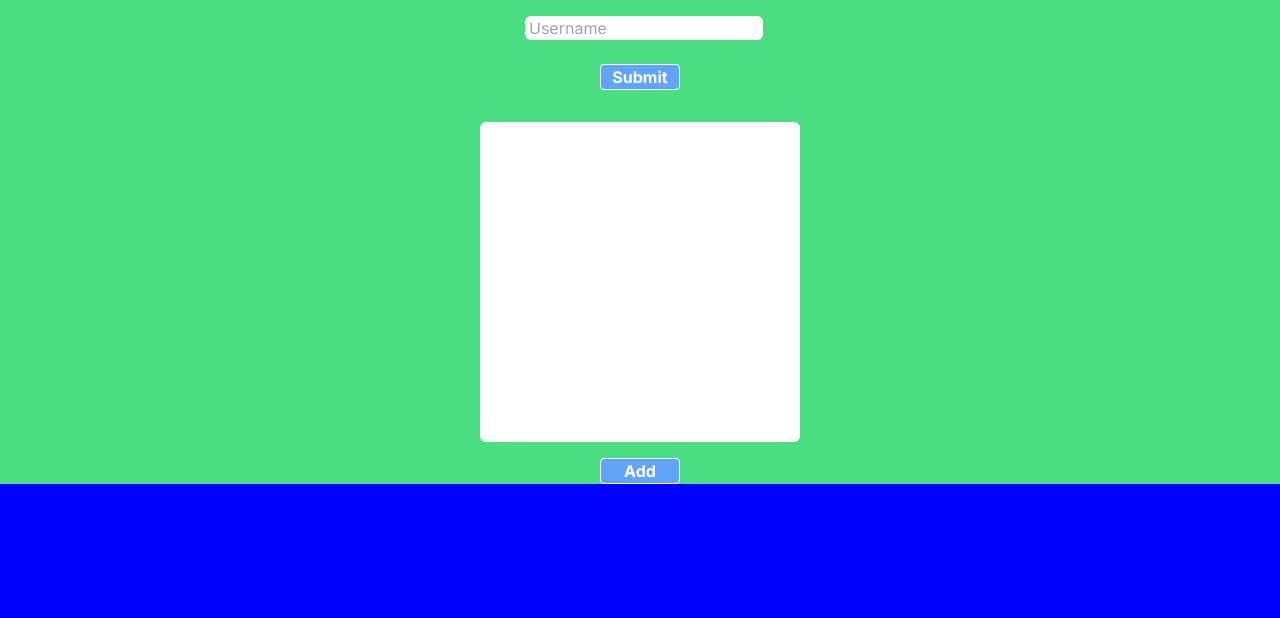
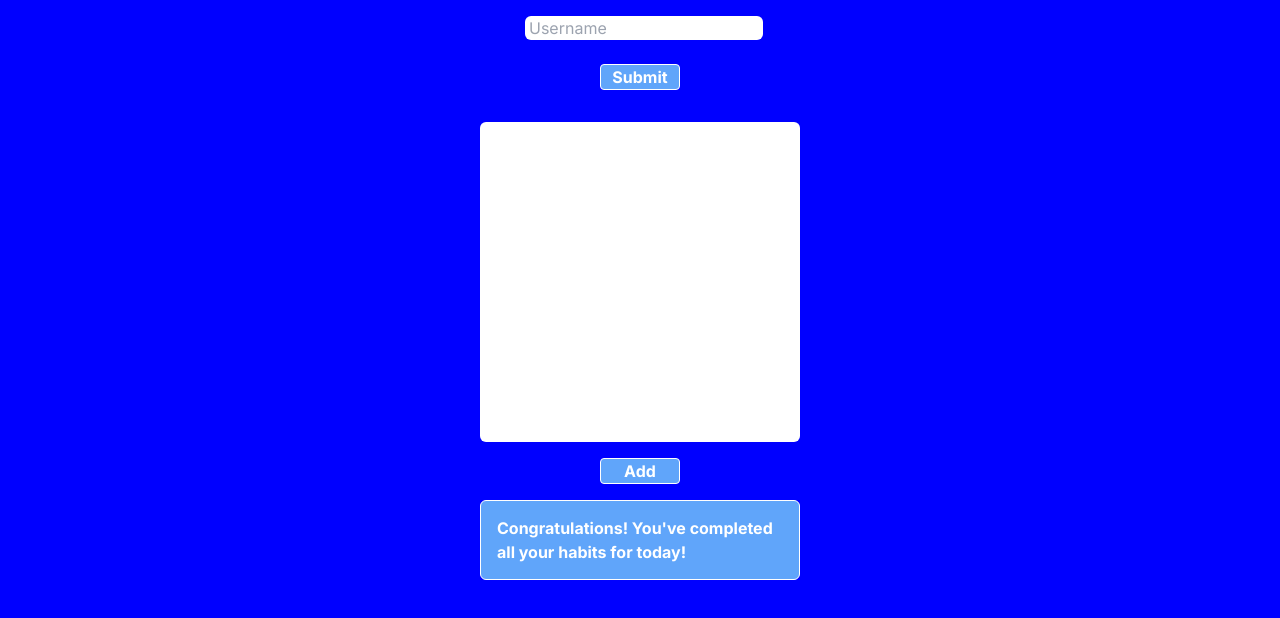
Before and after one commit to EricCui2005/habit-tracker, a Next.js app: page /task-page in a window 1280 px wide. Shown: the top 618 px of the page. Built offline with nearby package versions, Linux system fonts and the light colour scheme.

Commit message:
Habit completion message

```diff
--- a/src/app/task-page/page.tsx
+++ b/src/app/task-page/page.tsx
@@ -83,7 +83,7 @@ export default function TaskPage() {
         setAdd(!add);
     }
     return (
-      <div className={`flex flex-col justify-center items-center ${completed ? 'bg-green-400' : 'bg-blue'}`}>
+      <div className={`flex flex-col justify-center items-center`}>
         <form className="m-4 flex flex-col items-center gap-6" onSubmit={handleSubmit}>
             <div>
                 <label>
@@ -108,6 +108,10 @@ export default function TaskPage() {
             </div>
             <button type="submit" className="border border-solid border-white w-20 rounded bg-blue-400 font-bold text-center">Submit</button>
         </form>}
+        {completed &&
+          <div className="m-4 p-4 text-white bg-blue-400 w-80 h-20 border border-solid font-bold border-white rounded-md text-black flex flex-col justify-center items-center">
+            <h1>Congratulations! You've completed all your habits for today!</h1>
+          </div>}
       </div>
     )
 }
```
